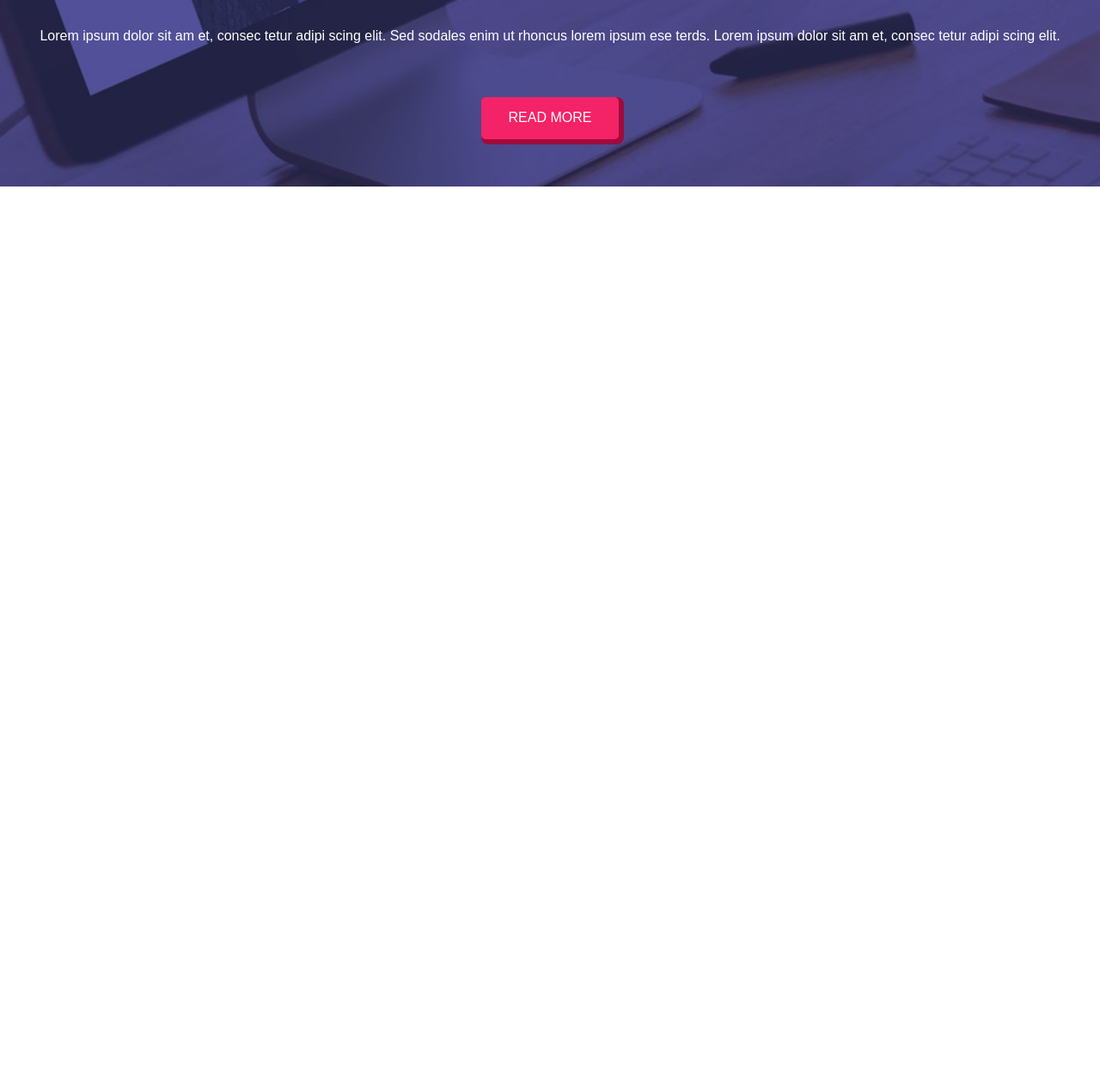
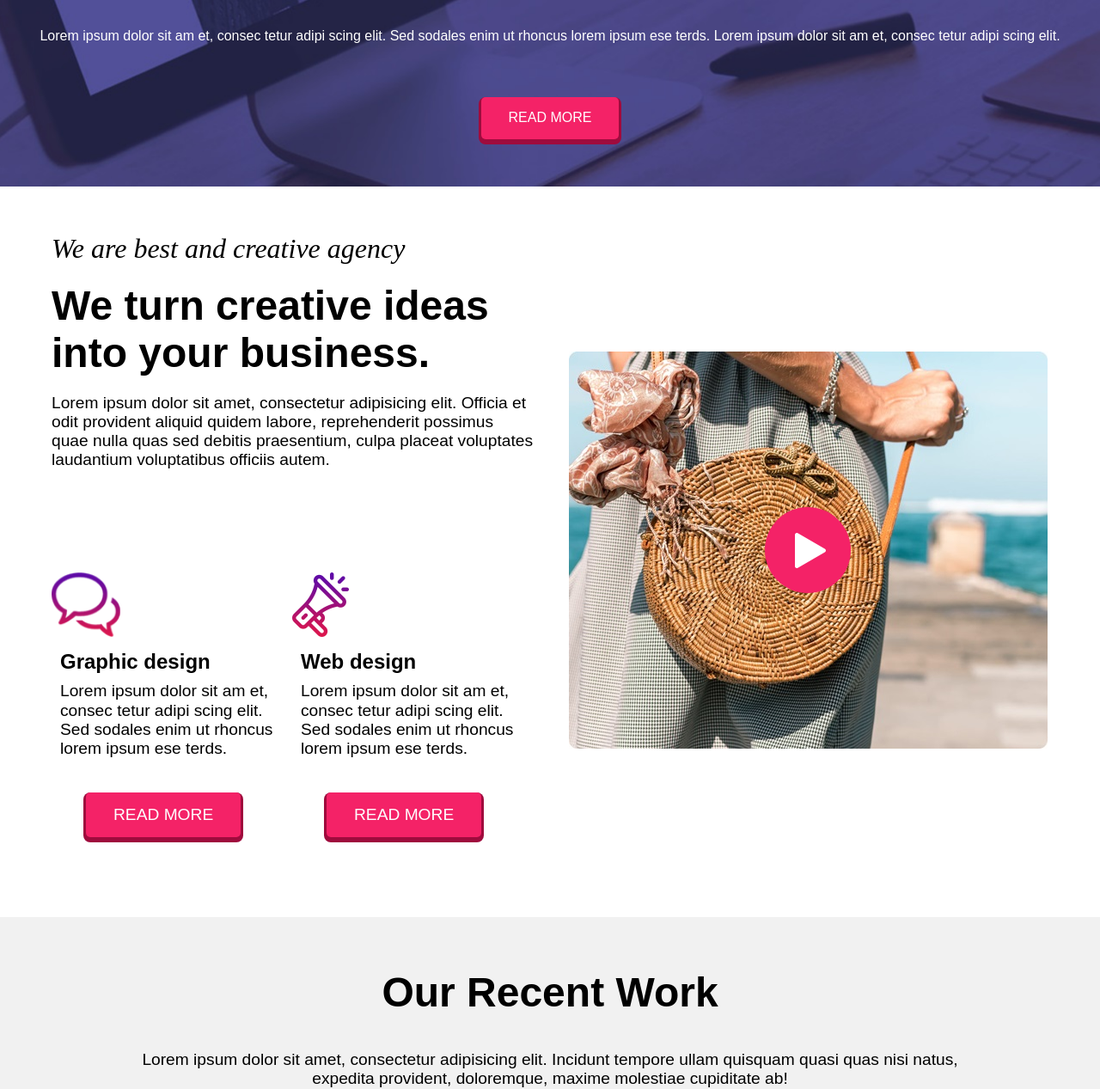
Before and after one commit to alexpryp/BlueRexSite, a website: page index.html in a window 1280 px wide. Shown: the part 2416-3683 px from the top of the page at 86% size. Before the commit the page ends 2633 px from the top, so only its background shows below. Drawn offline with Linux system fonts and the light colour scheme.

Commit message:
Our services and Our works sections have been added

```diff
--- a/index.html
+++ b/index.html
@@ -90,6 +90,78 @@
 			<p><a href="#" class="button-square button-square-oval-pink">read more</a></p>
 		</div>
 	</section>
+	<section class="our-services">
+		<div class="our-services-container">
+			<div class="our-services-container-info">
+				<h3>We are best and creative agency</h3>
+				<h2>We turn creative ideas into your business.</h2>
+				<p>Lorem ipsum dolor sit amet, consectetur adipisicing elit. Officia et odit provident aliquid quidem labore, reprehenderit possimus quae nulla quas sed debitis praesentium, culpa placeat voluptates laudantium voluptatibus officiis autem.</p>
+				<div class="design-directions">
+					<div class="graphic-design">
+						<img src="images/ourServices/graph.png" alt="graphic" style="height: 75px;">
+						<p class="desHead">Graphic design</p>
+						<p>Lorem ipsum dolor sit am et, consec tetur adipi scing elit. Sed sodales enim ut rhoncus lorem ipsum ese terds.</p>
+						<p><a href="#" class="button-square button-square-oval-pink">read more</a></p>
+					</div>
+					<div class="web-design">
+						<img src="images/ourServices/web.png" alt="web">
+						<p class="desHead">Web design</p>
+						<p>Lorem ipsum dolor sit am et, consec tetur adipi scing elit. Sed sodales enim ut rhoncus lorem ipsum ese terds.</p>
+						<p><a href="#" class="button-square button-square-oval-pink">read more</a></p>
+					</div>
+				</div>
+			</div>
+			<div class="our-services-container-video">
+				<div>
+					<img src="images/ourServices/video.jpg" alt="video">
+					<div class="circle"><div class="play"><img src="images/ourServices/play.png" alt="play"></div></div>
+				</div>
+			</div>
+		</div>
+	</section>
+	<section class="our-work">
+		<div class="our-work-container">
+			<div class="our-work-container-info">
+				<h2>Our Recent Work</h2>
+				<p>Lorem ipsum dolor sit amet, consectetur adipisicing elit. Incidunt tempore ullam quisquam quasi quas nisi natus, <br>expedita provident, doloremque, maxime molestiae cupiditate ab! <br>Nam nostrum, cum blanditiis nihil fuga error!</p>
+				<div class="competencies">
+					<a href="#" class="button button-oval-pink">web design</a>
+					<a href="#" class="button button-oval-pink">mobile app</a>
+					<a href="#" class="button button-oval-pink">branding</a>
+				</div>
+			</div>
+			<div class="our-work-container-works">
+				<div class="work-img">
+					<img src="images/ourWork/work1.jpg" alt="work 1">
+				</div>
+				<div class="work-img">
+					<img src="images/ourWork/work2.jpg" alt="work 2">
+				</div>
+				<div class="work-img">
+					<img src="images/ourWork/work3.jpg" alt="work 3">
+				</div>
+				<div class="work-img">
+					<img src="images/ourWork/work4.jpg" alt="work 4">
+				</div>
+				<div class="work-img">
+					<img src="images/ourWork/work5.jpg" alt="work 5">
+				</div>
+				<div class="work-img">
+					<img src="images/ourWork/work6.jpg" alt="work 6">
+				</div>
+				<div class="work-img">
+					<img src="images/ourWork/work7.jpg" alt="work 7">
+				</div>
+				<div class="work-img">
+					<img src="images/ourWork/work8.jpg" alt="work 8">
+				</div>
+				<div class="work-img">
+					<img src="images/ourWork/work9.jpg" alt="work 9">
+				</div>
+			</div>
+			<p><a href="#" class="button-square button-square-oval-pink">read more</a></p>
+		</div>
+	</section>
 
 	<link rel="stylesheet" href="libs/css/normalize.css">
 	<link rel="stylesheet" href ="dist/css/style.css">
--- a/src/sass/_globalSettings.scss
+++ b/src/sass/_globalSettings.scss
@@ -57,12 +57,12 @@ body {
 	border-radius: 5px;
 	&-oval-pink {
 		background-color: $pinkButton;
-		box-shadow: 3px 3px 0px 3px $pinkButtonHover;
+		box-shadow: 0px 3px 0px 3px $pinkButtonHover;
 	}
 	&-oval-pink:hover {
 		box-shadow: none;
 		position: relative;
-		left: 6px;
+		left: 0px;
 		top: 6px;
 	}
 }
--- /dev/null
+++ b/src/sass/_ourServices.scss
@@ -0,0 +1,80 @@
+.our-services {
+	display: flex;
+	justify-content: center;
+	min-height: 850px;
+	color: #000;
+
+	&-container {
+		display: flex;
+		justify-content: center;
+		max-width: $contentContainerMaxWidth;
+		&-info {
+			display: flex;
+			flex-direction: column;
+			flex-basis: 50%;
+			flex-grow: 1;
+			justify-content: center;
+			padding: 10px;
+			//text-align: center;
+			h3 {
+				font-size: 2rem;
+				font-family: serif;
+				font-style: italic;
+				font-weight: normal;
+				margin: 10px;
+			}
+			h2 {
+				font-size: 3rem;
+				margin: 10px
+			}
+			p {
+				font-size: 1.2rem;
+				margin: 10px;
+			}
+			.design-directions {
+				display: flex;
+				justify-content: space-around;
+				padding: 10px;
+				margin-top: 100px;
+				.desHead {
+					font-size: 1.5rem;
+					font-weight: bold;
+				}
+				.graphic-design, .web-design {
+					flex-basis: 50%;
+				}
+			}
+		}
+		&-video {
+			display: flex;
+			justify-content: center;
+			align-items: center;
+			flex-basis: 50%;
+			flex-grow: 1;
+			text-align: center;
+			div {
+				position: relative;
+				.circle {
+					position: absolute;
+					top: 181px;
+					left: 228.5px;
+					width: 100px;
+					height: 100px;
+					border-radius: 100%;
+					background-color: $pinkButton;
+					z-index: 100;
+					.play {
+						position: absolute;
+						z-index: 200;
+						left: 35px;
+						top: 29.5px;
+					}
+				}
+				.circle:hover {
+					background-color: $pinkButtonHover;
+					cursor: pointer;
+				}
+			}
+		}
+	}
+}
--- /dev/null
+++ b/src/sass/_ourWork.scss
@@ -0,0 +1,39 @@
+.our-work {
+	display: flex;
+	justify-content: center;
+	color: #000;
+	background-color: #f1f1f1;
+
+	.our-work-container {
+		max-width: $contentContainerMaxWidth;
+
+		p {
+			text-align: center;
+			margin-bottom: 60px;
+		}
+		.our-work-container-info {
+			text-align: center;
+			h2 {
+				font-size: 3rem;
+				margin-top: 60px;
+			}
+			p {
+				font-size: 1.2rem;
+				margin: 10px
+			}
+		}
+
+		.our-work-container-works {
+			display: flex;
+			flex-wrap: wrap;
+			margin: 40px 0;
+			.work-img {
+				padding: 10px;
+				img {
+					border: 0px solid #fff;
+					border-radius: 5px;
+				}
+			}
+		}
+	}
+}
--- a/src/sass/style.scss
+++ b/src/sass/style.scss
@@ -3,3 +3,5 @@
 @import "_aboutCompany.scss";
 @import "_ourAchievement.scss";
 @import "_story.scss";
+@import "_ourServices.scss";
+@import "_ourWork.scss"
```
Also changed, not shown: dist/css/style.css, images/ourServices/graph.png (added), images/ourServices/play.png (added), images/ourServices/video.jpg (added), images/ourServices/web.png (added), images/ourWork/work1.jpg (added), images/ourWork/work2.jpg (added), images/ourWork/work3.jpg (added), images/ourWork/work4.jpg (added), images/ourWork/work5.jpg (added), images/ourWork/work6.jpg (added), images/ourWork/work7.jpg (added), images/ourWork/work8.jpg (added), images/ourWork/work9.jpg (added).
